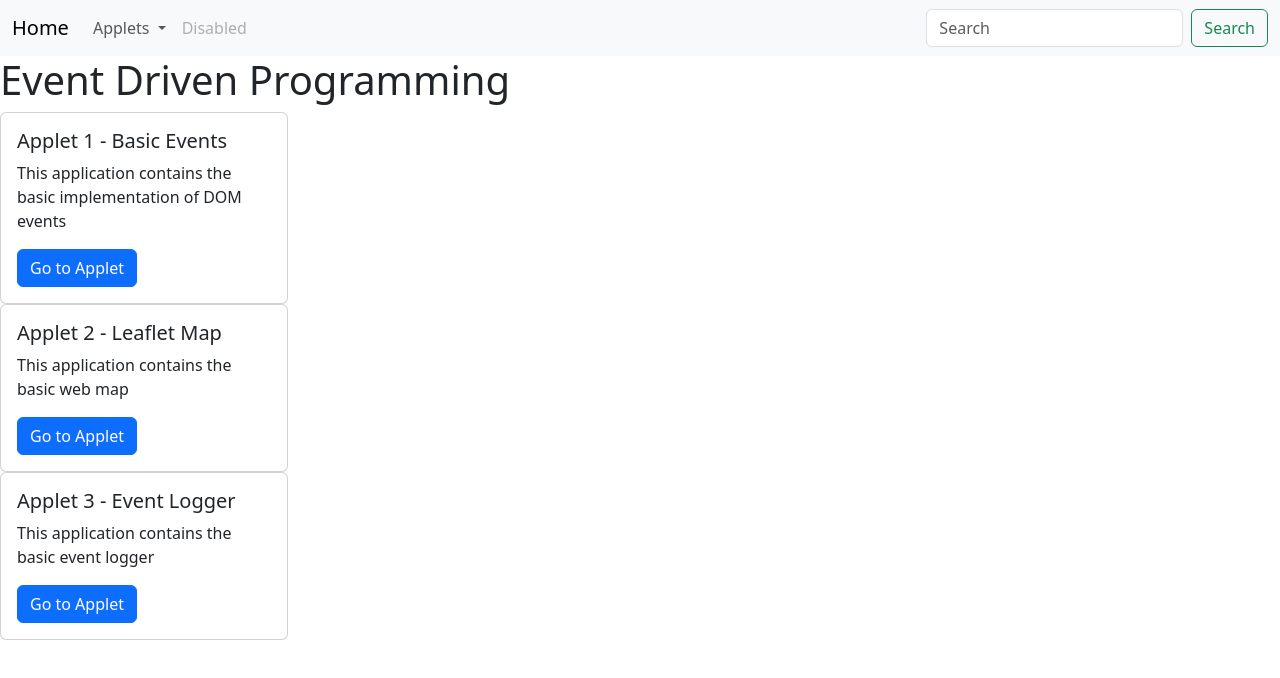
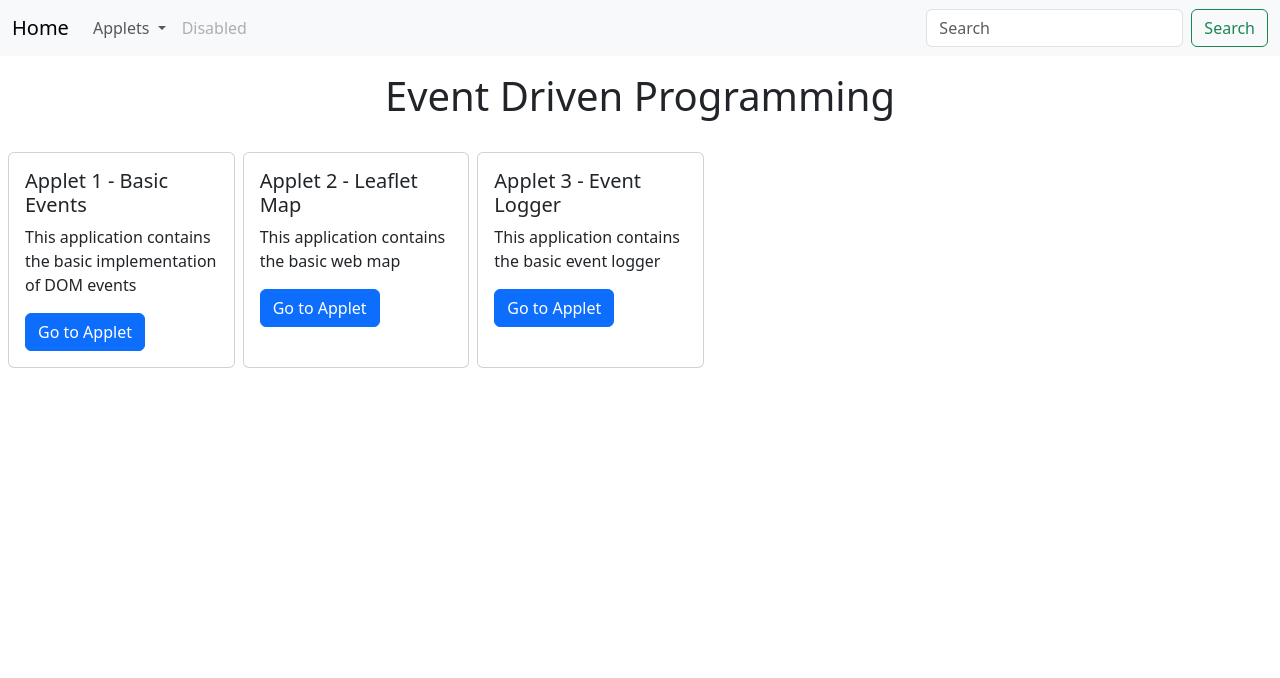
Before and after one commit to DashadotT/IT24C-OCTAT, a plain HTML site: page index.html in a window 1280 px wide. Drawn offline with nearby package versions, Linux system fonts and the light colour scheme.

Commit message:
L06-Added internal style for applet container

```diff
--- a/index.html
+++ b/index.html
@@ -10,6 +10,23 @@
         integrity="sha384-YvpcrYf0tY3lHB60NNkmXc5s9fDVZLESaAA55NDzOxhy9GkcIdslK1eN7N6jIeHz"
         crossorigin="anonymous"></script>
     <title>Event Driven Programming</title>
+    <style>
+        .applet-flex-container {
+            display: flex;
+            justify-content: center;
+            margin-top: 2rem;
+            width: 55%;
+        }
+
+        .applet-flex-container>div {
+            margin-left: .5rem;
+        }
+
+        .title {
+            margin-top: 1rem;
+            text-align: center;
+        }
+    </style>
 </head>
 
 <nav class="navbar navbar-expand-lg bg-body-tertiary">
```
